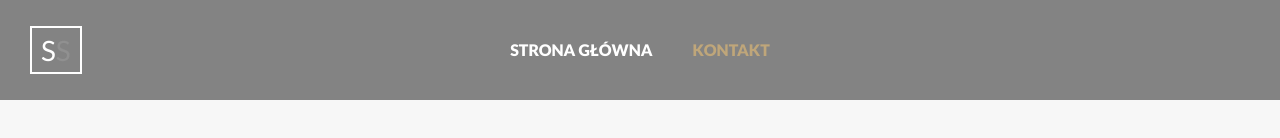
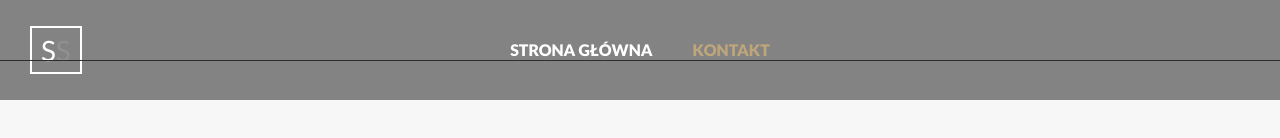
Before and after one commit to Wladyslav/ourapp, a React (Create React App) app: page /contact in a window 1280 px wide. Shown: the top 138 px of the page. Built offline with nearby package versions, Linux system fonts and the light colour scheme.

Commit message:
temporary burger added

```diff
--- a/src/layout/MobileNav/Burger/Burger.js
+++ b/src/layout/MobileNav/Burger/Burger.js
@@ -1,7 +1,11 @@
 import React from "react";
 import styles from "./Burger.module.scss";
 const Burger = ({ toggleNav }) => {
-  return <div onClick={toggleNav} className={styles.mobileNav_wrapper}></div>;
+  return (
+    <div onClick={toggleNav} className={styles.mobileNav_wrapper}>
+      <span></span>
+    </div>
+  );
 };
 
 export default Burger;
--- a/src/layout/MobileNav/Burger/Burger.module.scss
+++ b/src/layout/MobileNav/Burger/Burger.module.scss
@@ -1,9 +1,18 @@
 .mobileNav_wrapper {
+  position: absolute;
+  right: 20px;
+  top: calc(50% - 20px);
+  width: 40px;
+  height: 40px;
+  display: flex;
+  justify-content: center;
+  align-items: center;
+  span {
     width: 20px;
     height: 2px;
     background-color: white;
     position: absolute;
-  right: 30px;
+
     &::after {
       content: "";
       position: absolute;
@@ -21,6 +30,7 @@
       background-color: white;
     }
   }
+}
 
 @media (min-width: 768px) {
   .mobileNav_wrapper {
--- a/src/layout/MobileNav/MobileNav.js
+++ b/src/layout/MobileNav/MobileNav.js
@@ -17,7 +17,7 @@ class MobileNav extends Component {
     return (
       <div>
         <Burger toggleNav={this.toggleNav} />
-        {/* <MobileNavElements open={this.state.isOpen} /> */}
+        <MobileNavElements isOpen={this.state.isOpen} />
       </div>
     );
   }
--- a/src/layout/MobileNav/MobileNavElements/MobileNavElements.js
+++ b/src/layout/MobileNav/MobileNavElements/MobileNavElements.js
@@ -1,10 +1,15 @@
 import React from "react";
 import styles from "./MobileNavElements.module.scss";
 import { NavLink } from "react-router-dom";
-const MobileNavElements = () => {
+const MobileNavElements = ({ isOpen }) => {
   return (
-    <ul className={styles.mobileNavElements}>
-      <li className={styles.navItem}>
+    <ul
+      className={styles.mobileNavElements}
+      style={{
+        height: isOpen ? "20vh" : "0vh",
+      }}
+    >
+      <li className={styles.navItem} style={{ opacity: isOpen ? "1" : "0" }}>
         <NavLink
           exact
           activeClassName={styles.itemLinkActive}
@@ -14,7 +19,7 @@ const MobileNavElements = () => {
           Strona główna
         </NavLink>
       </li>
-      <li className={styles.navItem}>
+      <li className={styles.navItem} style={{ opacity: isOpen ? "1" : "0" }}>
         <NavLink
           activeClassName={styles.itemLinkActive}
           className={styles.itemLink}
--- a/src/layout/MobileNav/MobileNavElements/MobileNavElements.module.scss
+++ b/src/layout/MobileNav/MobileNavElements/MobileNavElements.module.scss
@@ -1,13 +1,32 @@
 .navItem {
+  list-style-type: none;
+  opacity: 0;
+  transition: 0.1s linear;
+  .itemLink {
+    text-decoration: none;
+    text-transform: uppercase;
+    color: white;
+    font-weight: 900;
+    font-size: 13px;
+
+    transition: all 0.3s ease-in-out;
+    &:hover {
+      color: #bfa67a;
+    }
+  }
 }
 .mobileNavElements {
+  transition: 0.1s linear;
   display: flex;
-  justify-content: center;
+  justify-content: space-evenly;
   align-items: center;
-  background-color: rgba(17, 17, 17, 0.5);
+  flex-direction: column;
+  background-color: rgba(17, 17, 17, 0.88);
+  border-top: 1px solid #2f2e2e;
   width: 100vw;
-  height: 60vh;
+  // height: 20vh;
   position: fixed;
   left: 0;
-  top: 80px;
+  top: 60px;
+  text-decoration: none;
 }
```
Lines whose indentation alone changed are shown as unchanged.
